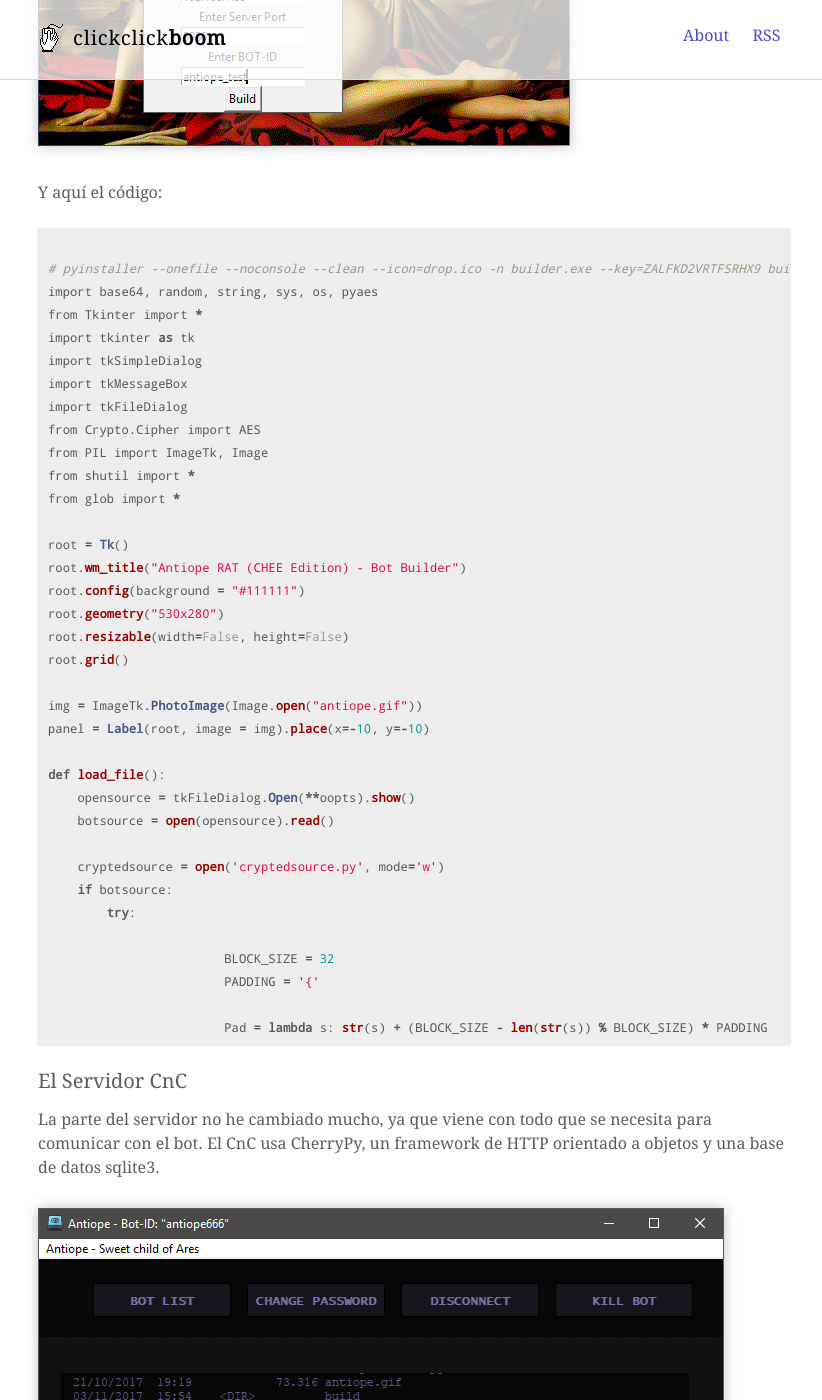
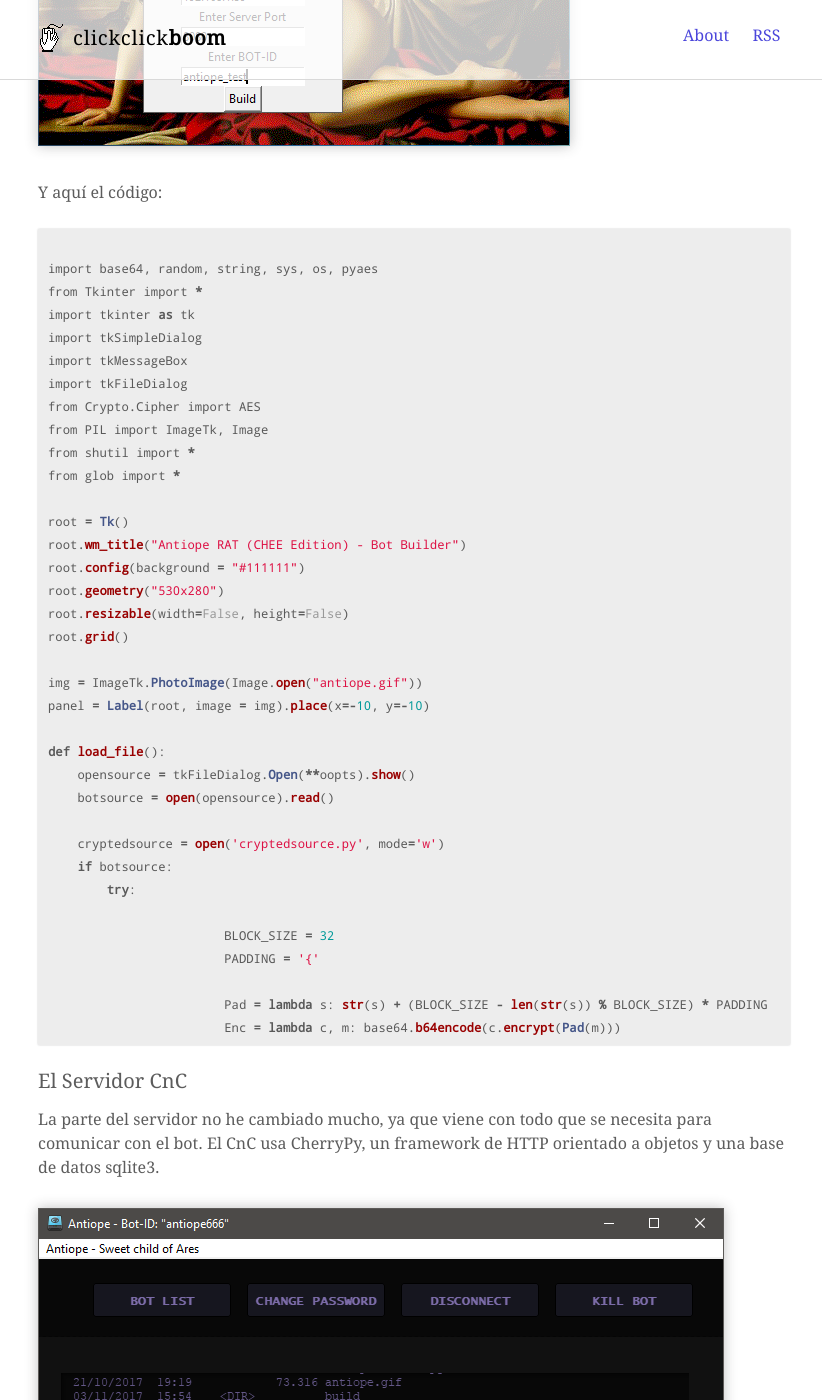
Before and after one commit to mrpnkt/mrpnkt.github.io, a Jekyll site: the page built from _posts/2017-11-04-ratas-y-serpientes-1.md, in a window 1280 px wide and 1400 px high, scrolled down 11321 px. Shown: the whole window, without its empty margins (226-1048 px from the left). Built offline with Jekyll 4.4.1, drawn with Linux system fonts in a browser that asks for light colours.

Commit message:
Update 2017-11-04-ratas-y-serpientes-1.md

````diff
--- a/_posts/2017-11-04-ratas-y-serpientes-1.md
+++ b/_posts/2017-11-04-ratas-y-serpientes-1.md
@@ -292,8 +292,6 @@ Y aquí el código:
 
 ```python
 
-# pyinstaller --onefile --noconsole --clean --icon=drop.ico -n builder.exe --key=ZALFKD2VRTFSRHX9 builder.py
-
 import base64, random, string, sys, os, pyaes
 from Tkinter import *
 import tkinter as tk
@@ -578,7 +576,7 @@ function download_execute(e) {
 
 #### Estrenando crypter y server:
 
-<style>.embed-container { position: relative; padding-bottom: 56.25%; height: 0; overflow: hidden; max-width: 100%; } .embed-container iframe, .embed-container object, .embed-container embed { position: absolute; top: 0; left: 0; width: 100%; height: 100%; }</style><div class='embed-container'><iframe src='https://www.youtube.com/embed/undefined' frameborder='0' allowfullscreen></iframe></div>
+<style>.embed-container { position: relative; padding-bottom: 56.25%; margin-bottom: 20px; height: 0; overflow: hidden; max-width: 100%; } .embed-container iframe, .embed-container object, .embed-container embed { position: absolute; top: 0; left: 0; width: 100%; height: 100%; }</style><div class='embed-container'><iframe src='https://www.youtube.com/embed/undefined' frameborder='0' allowfullscreen></iframe></div>
 
 ¡Voila! Un malware funcional y casi indetectable (hay que tener en cuenta que lo hice con fines educativos; publicando el código y subiendo los samples a virustotal).
 
@@ -601,3 +599,5 @@ Mientras dejo más material para aprender sobre Python-reversing y Python malwar
 * [pyREtic](https://github.com/MyNameIsMeerkat/pyREtic) - Framework for in-memory Python bytecode reverse engineering
 
 * [Backdoor 100% indetectable con HanzoInjection ](https://www.fwhibbit.es/backdoor-100-indetectable-con-hanzoinjection)
+
+&nbsp;
````
